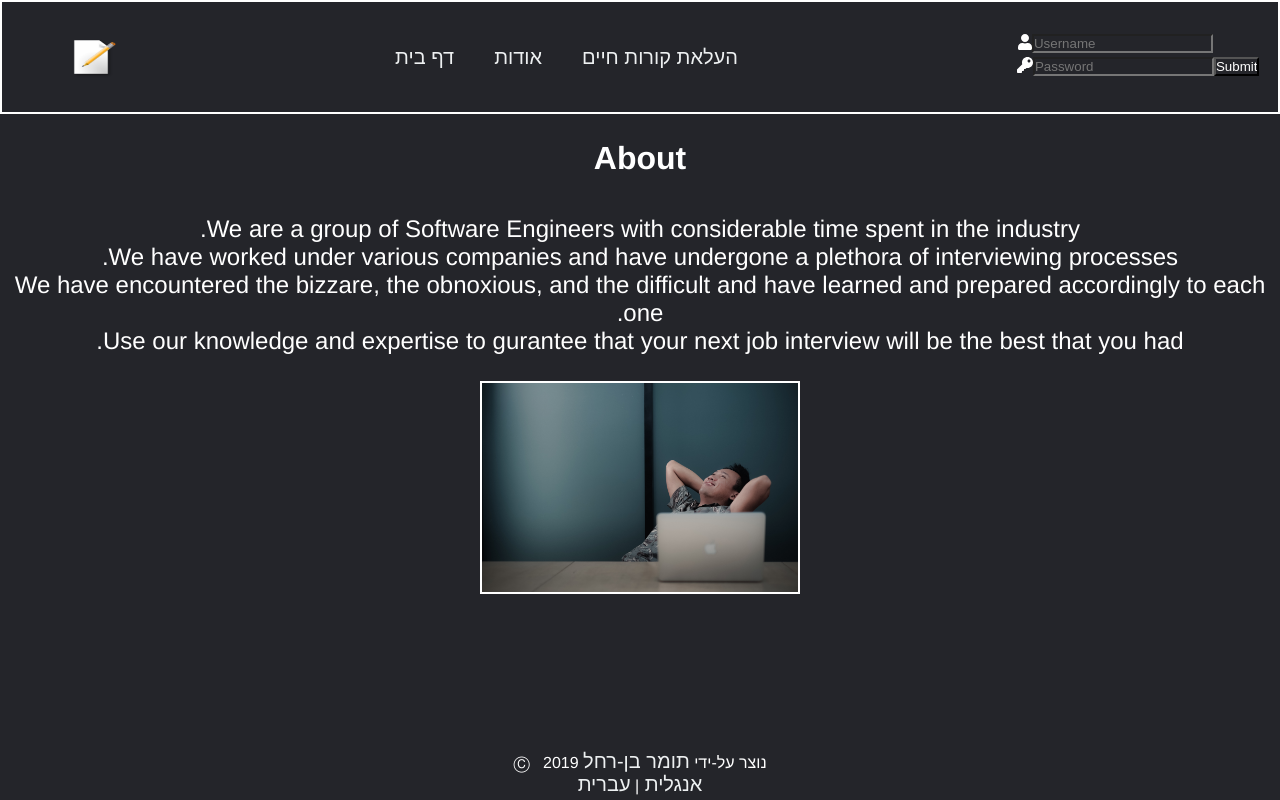
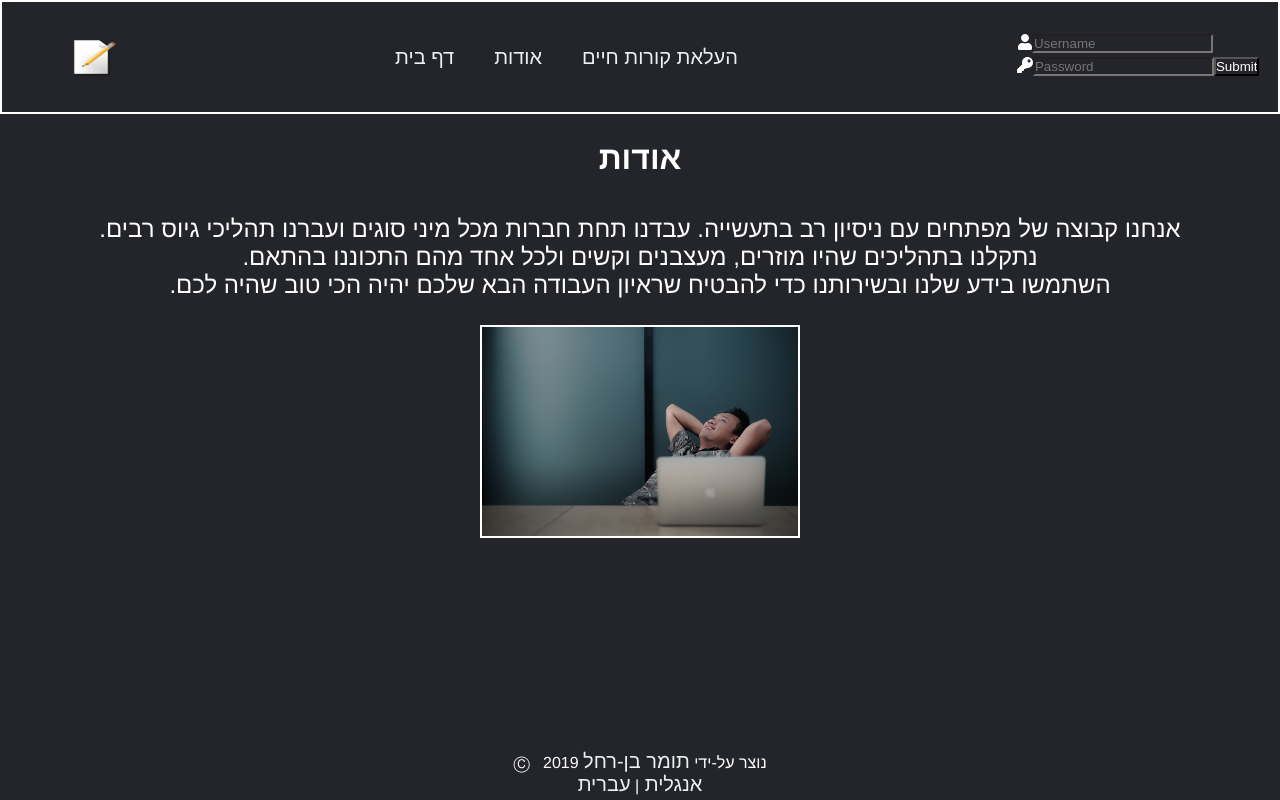
Before and after one commit to TomerPacific/resume-reviewer, a Vue app: page /#/about in a window 1280 px wide. Built offline with nearby package versions, Linux system fonts and the light colour scheme; no server answers.

Commit message:
resume-reviewer adding Hebrew content to About page

```diff
--- a/src/views/About.vue
+++ b/src/views/About.vue
@@ -1,19 +1,35 @@
 <template>
   <div class="about">
-    <h1>About</h1>
+    <h1 v-if="language === 'English'">About</h1>
+    <h1 v-if="language === 'Hebrew'">אודות</h1>
 
     <div id="content">
-      <p>We are a group of Software Engineers with considerable time spent in the industry. <br>
+      <p v-if="language === 'English'">We are a group of Software Engineers with considerable time spent in the industry. <br>
         We have worked under various companies and have undergone a plethora of interviewing processes. <br>
         We have encountered the bizzare, the obnoxious, and the difficult and have learned and prepared accordingly to each one. <br>
         Use our knowledge and expertise to gurantee that your next job interview will be the best that you had.</p>
-
+      <p v-if="language === 'Hebrew'">
+        אנחנו קבוצה של מפתחים עם ניסיון רב בתעשייה. עבדנו תחת חברות מכל מיני סוגים ועברנו תהליכי גיוס רבים.<br>
+        נתקלנו בתהליכים שהיו מוזרים, מעצבנים וקשים ולכל אחד מהם התכוננו בהתאם. <br>
+        השתמשו בידע שלנו ובשירותנו כדי להבטיח שראיון העבודה הבא שלכם יהיה הכי טוב שהיה לכם.
+      </p>
       <img src="../assets/about.jpg" alt="Happiness is getting the job done!" id="about_picture"
             title="Photo by Ali Yahya on Unsplash">
     </div>
   </div>
 </template>
 
+<script>
+export default {
+  name: 'About',
+  computed: {
+    language() {
+      return this.$store.getters.getLanguage;
+    },
+  }
+}
+
+</script>
 
 <style scoped>
 
```
